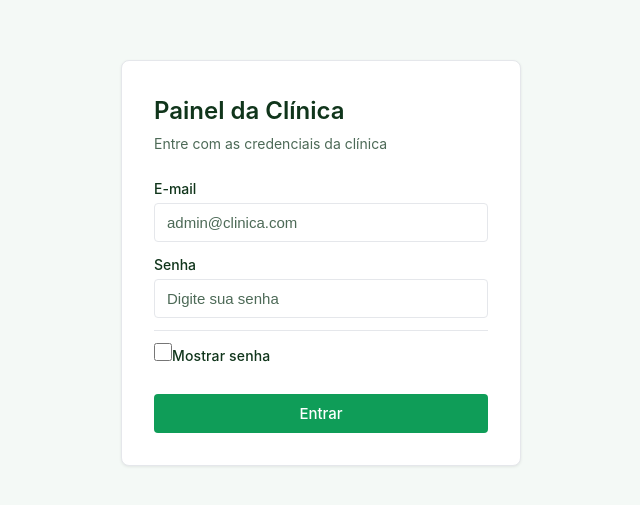
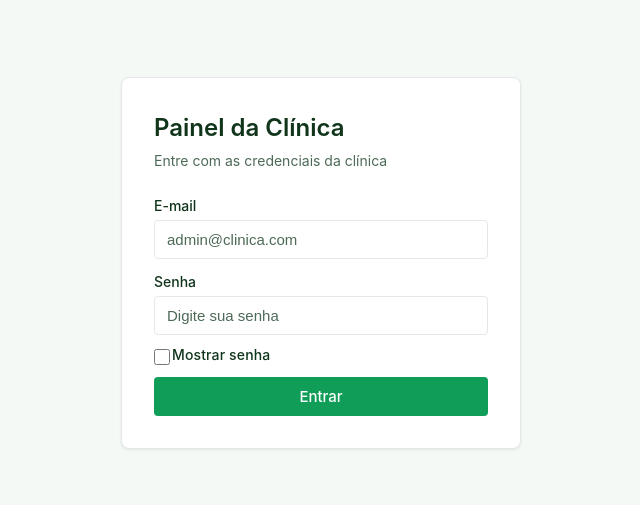
Before and after one commit to Joxxxua/vsfront, a React (Vite) app: page /login in a window 1280 px wide. Shown: the part 137-642 px from the top of the page, without its empty margins (319-959 px from the left). Built offline with nearby package versions, Linux system fonts and the light colour scheme.

Commit message:
feat: deixando mostrar senha mais bonito

```diff
--- a/src/pages/LoginPage.css
+++ b/src/pages/LoginPage.css
@@ -60,18 +60,21 @@
   border-color: var(--color-primary);
 }
 
-/* Mostrar senha: checkbox integrado ao layout, abaixo do campo */
+/* Mostrar senha: à esquerda, espaço entre checkbox e texto */
 .login-show-password {
   display: flex;
   align-items: center;
-  gap: 0.625rem;
-  margin: 0.25rem 0 0;
-  padding: 0.75rem 0 1rem;
-  border-top: 1px solid var(--border-color);
+  gap: 0.75rem;
+  margin: 0;
+  margin-top: 0.5rem;
+  margin-bottom: 1rem;
+  padding: 0;
+  border: none;
   cursor: pointer;
-  font-size: 0.875rem;
-  font-weight: 500;
-  color: var(--color-text);
+  font-size: 0.8125rem;
+  font-weight: 400;
+  line-height: 1.2;
+  color: var(--color-text-muted);
   transition: color 0.15s ease;
 }
 
@@ -80,9 +83,10 @@
 }
 
 .login-show-password input[type="checkbox"] {
-  width: 1.125rem;
-  height: 1.125rem;
+  width: 1rem;
+  height: 1rem;
   margin: 0;
+  vertical-align: middle;
   accent-color: var(--color-primary);
   cursor: pointer;
   flex-shrink: 0;
@@ -91,6 +95,7 @@
 .login-show-password span {
   user-select: none;
   letter-spacing: 0.01em;
+  margin-left: 0.125rem;
 }
 
 .login-error {
```
Also changed, not shown: 1 other file (tests, documents, lock files or other folders).
